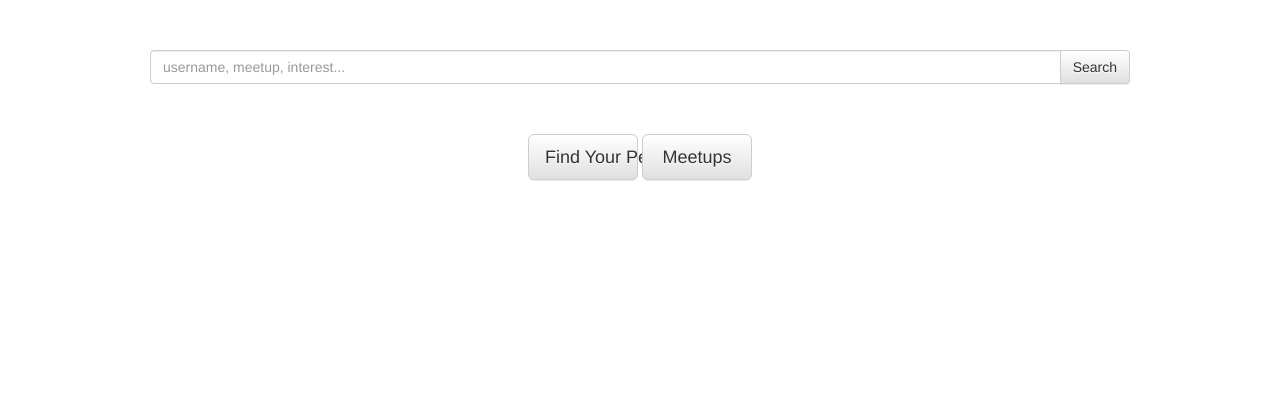
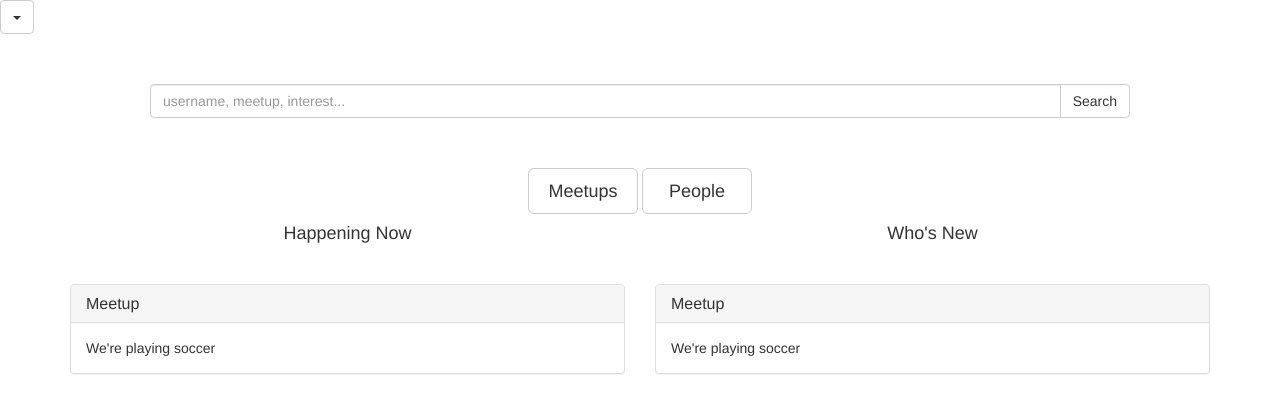
Before and after one commit to cbaudouinjr/FindTheLighthouse, a Django app: page / in a window 1280 px wide. Shown: the top 413 px of the page. Run offline with Django 3.2, Linux system fonts and the light colour scheme; some libraries are stand-ins or nearby versions.

Commit message:
Fixed index.html formatting Connected urls to respective buttons

```diff
--- a/FindTheLighthouse/views.py
+++ b/FindTheLighthouse/views.py
@@ -1,11 +1,20 @@
 from django.shortcuts import render
-from django.http import HttpResponse
+from django.contrib.auth.models import User
 
 
 # Main landing page of the site
 def index(request):
-    return render(request, 'index.html')
 
+    logged_in = False
+    username = ""
+
+    if User.is_authenticated:
+        logged_in = True
+        username = request.user.username
+        print(username)
+
+    return render(request, 'index.html', context={"logged_in": logged_in,
+                                                  "username": username})
 
 # View for "Find Your People"
 def people(request):
--- a/templates/index.html
+++ b/templates/index.html
@@ -1,8 +1,9 @@
 <!DOCTYPE html>
 <html lang="en" xmlns="http://www.w3.org/1999/html">
 <head>
-<link rel="stylesheet" href="https://maxcdn.bootstrapcdn.com/bootstrap/3.3.7/css/bootstrap.min.css" integrity="sha384-BVYiiSIFeK1dGmJRAkycuHAHRg32OmUcww7on3RYdg4Va+PmSTsz/K68vbdEjh4u" crossorigin="anonymous">
-<link rel="stylesheet" href="https://maxcdn.bootstrapcdn.com/bootstrap/3.3.7/css/bootstrap-theme.min.css" integrity="sha384-rHyoN1iRsVXV4nD0JutlnGaslCJuC7uwjduW9SVrLvRYooPp2bWYgmgJQIXwl/Sp" crossorigin="anonymous">
+    <link rel="stylesheet" href="https://maxcdn.bootstrapcdn.com/bootstrap/3.3.7/css/bootstrap.min.css">
+    <script src="https://ajax.googleapis.com/ajax/libs/jquery/1.12.4/jquery.min.js"></script>
+    <script src="https://maxcdn.bootstrapcdn.com/bootstrap/3.3.7/js/bootstrap.min.js"></script>
     <meta charset="UTF-8">
     <title>Find the Lighthouse</title>
     <style>
@@ -18,13 +19,27 @@
         .title-button{
             width: 110px;
         }
-        .card-formatting{
-            padding-left: 50px;
-            padding-right: 50px;
+        .panel-formatting{
+            padding-top: 30px;
         }
     </style>
 </head>
 <body>
+{% if logged_in %}
+    <div class="dropdown">
+    <button class="btn btn-default dropdown-toggle" type="button" id="menu1" data-toggle="dropdown">{{ username }}
+    <span class="caret"></span></button>
+    <ul class="dropdown-menu" role="menu" aria-labelledby="menu1">
+        <li role="presentation"><a role="menuitem" tabindex="-1" href="#">Profile</a></li>
+        <li role="presentation"><a role="menuitem" tabindex="-1" href="#">Preferences</a></li>
+        <li role="presentation"><a role="menuitem" tabindex="-1" href="#">Logout</a></li>
+    </ul>
+  </div>
+{% else %}
+    <button type="button" class="btn btn-default" aria-label="Left Align">
+        Login
+    </button>
+{% endif %}
 <div class="container-center-panel">
     <div class="input-group">
         <input type="text" class="form-control" placeholder="username, meetup, interest..." aria-describedby="basic-addon2">
@@ -33,11 +48,54 @@
         </span>
     </div>
     <div class="container-panel-buttons text-center">
-        <button type="button" class="btn btn-default btn-lg title-button">Find Your People</button>
-        <button type="button" class="btn btn-default btn-lg title-button">Meetups</button>
+        <a href="{% url "meetup" %}"><button id="meetups" type="button" class="btn btn-default btn-lg title-button">Meetups</button></a>
+        <a href="{% url "people" %}"><button id="people" type="button" class="btn btn-default btn-lg title-button">People</button></a>
     </div>
+</div>
 
+<div class="container">
+    <div class="row">
+        <div class="col-sm-6">
+            <h4 align="center">Happening Now</h4>
+        </div>
+        <div class="col-sm-6">
+            <h4 align="center">Who's New</h4>
+        </div>
+    </div>
 </div>
-<script src="https://maxcdn.bootstrapcdn.com/bootstrap/3.3.7/js/bootstrap.min.js" integrity="sha384-Tc5IQib027qvyjSMfHjOMaLkfuWVxZxUPnCJA7l2mCWNIpG9mGCD8wGNIcPD7Txa" crossorigin="anonymous"></script>
+
+
+    <div class="container">
+        <div class="row">
+            <div class="col-sm-12">
+                <div class="row">
+                    <div class="col-sm-6">
+                        <div class="panel-formatting">
+                            <div class="panel panel-default">
+                                <div class="panel-heading">
+                                    <h3 class="panel-title">Meetup</h3>
+                                </div>
+                                <div class="panel-body">
+                                    We're playing soccer
+                                </div>
+                            </div>
+                        </div>
+                    </div>
+                    <div class="col-sm-6">
+                        <div class="panel-formatting">
+                            <div class="panel panel-default">
+                                <div class="panel-heading">
+                                    <h3 class="panel-title">Meetup</h3>
+                                </div>
+                                <div class="panel-body">
+                                    We're playing soccer
+                                </div>
+                            </div>
+                        </div>
+                    </div>
+                </div>
+            </div>
+        </div>
+    </div>
 </body>
 </html>
```
